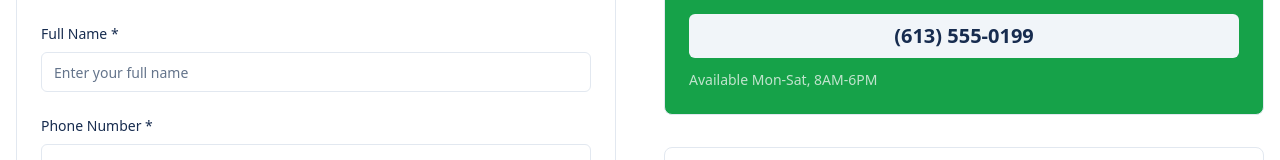
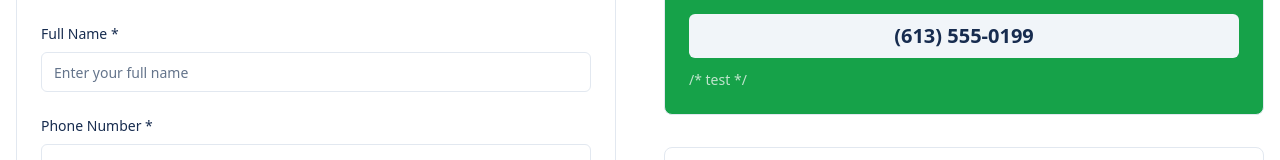
Before and after one commit to JohnDavidSf/declutter-direct-ottawa-91, a React (Vite) app: page /contact in a window 1280 px wide. Shown: the part 456-616 px from the top of the page. Built offline with nearby package versions, Linux system fonts and the light colour scheme; the HTML template or start-up script is replaced by a standard one.

Commit message:
Code edited in Lovable Code Editor

```diff
--- a/src/pages/Contact.tsx
+++ b/src/pages/Contact.tsx
@@ -249,7 +249,7 @@ const Contact = () => {
                   </Button>
                 </a>
                 <p className="text-sm mt-3 opacity-75">
-                  Available Mon-Sat, 8AM-6PM
+                  /* test */
                 </p>
               </CardContent>
             </Card>
```
